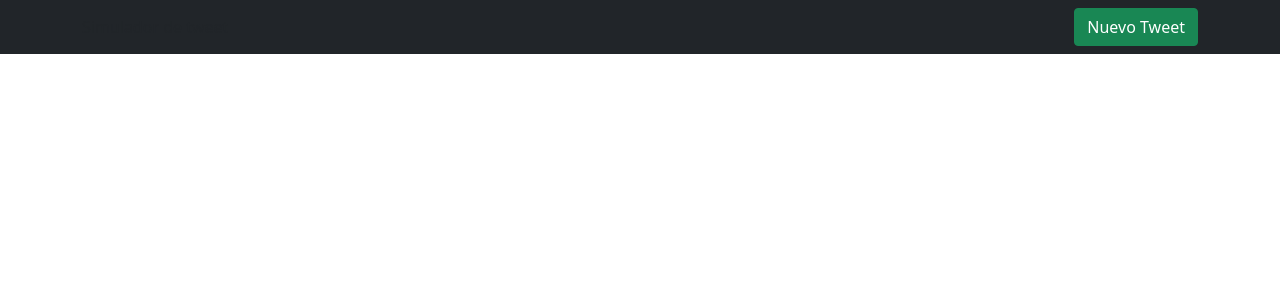
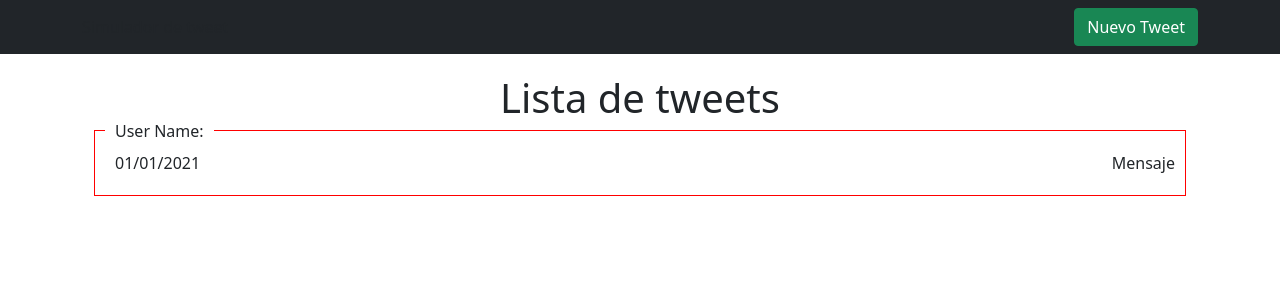
Before and after one commit to alexismansilla/tweet-simulator, a Vue app: page / in a window 1280 px wide. Shown: the top 300 px of the page. Built offline with nearby package versions, Linux system fonts and the light colour scheme.

Commit message:
Add TweetList components.

```diff
--- a/src/App.vue
+++ b/src/App.vue
@@ -3,6 +3,10 @@
 
   <div class="container">
     <tweet-form :showForm="showForm"/>
+  </div>
+
+  <div class="container">
+    <TweetList />
   </div>
 </template>
 
@@ -10,12 +14,14 @@
 import Menu from './components/Menu'
 import TweetForm from './components/TweetForm'
 import useFormTweet from './hooks/useFormTweet'
+import TweetList from './components/TweetList'
 
 export default {
   name: 'App',
   components: {
     Menu,
-    TweetForm
+    TweetForm,
+    TweetList
   },
   setup() {
     return {
--- /dev/null
+++ b/src/components/TweetList.vue
@@ -0,0 +1,43 @@
+<template>
+  <div class="container">
+    <h1 class="text-center">Lista de tweets</h1>
+    <div class="tweet">
+      <p class="tweet__title">User Name: </p>
+      <p class="tweet__text">Mensaje</p>
+      <span>01/01/2021</span>
+    </div>
+  </div>
+</template>
+
+<script>
+  export default {}
+</script>
+
+<style lang="scss" scoped>
+  .tweet {
+    position: relative;
+    border: 1px solid red;
+    padding: 20px;
+    margin-bottom: 20px;
+    display: flex;
+    justify-content: space-between;
+    align-items: center;
+
+    p {
+      margin: 0;
+    }
+
+    &__title {
+      position: absolute;
+      top: -12px;
+      left: 10px;
+      background-color: #fff;
+      padding: 0 10px;
+    }
+
+    &__text {
+      position: absolute;
+      right: 10px;
+    }
+  }
+</style>
```
